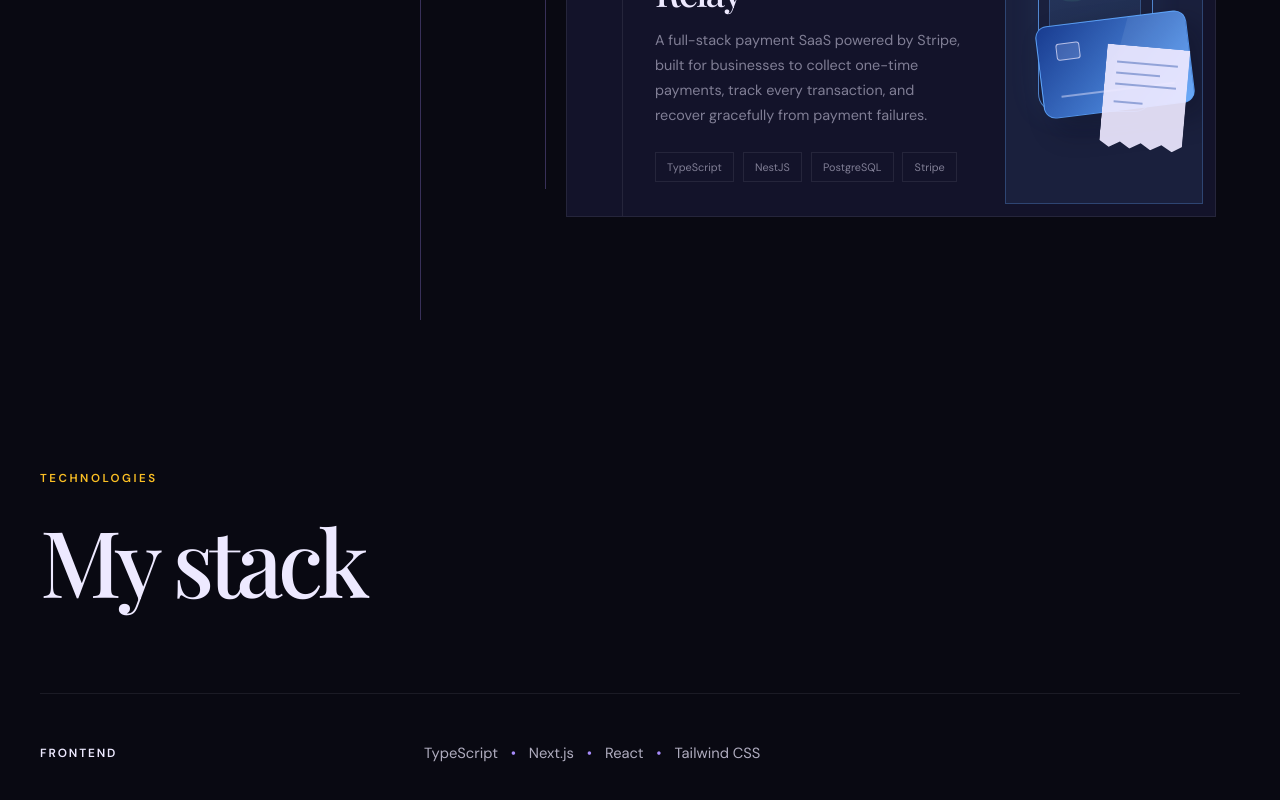
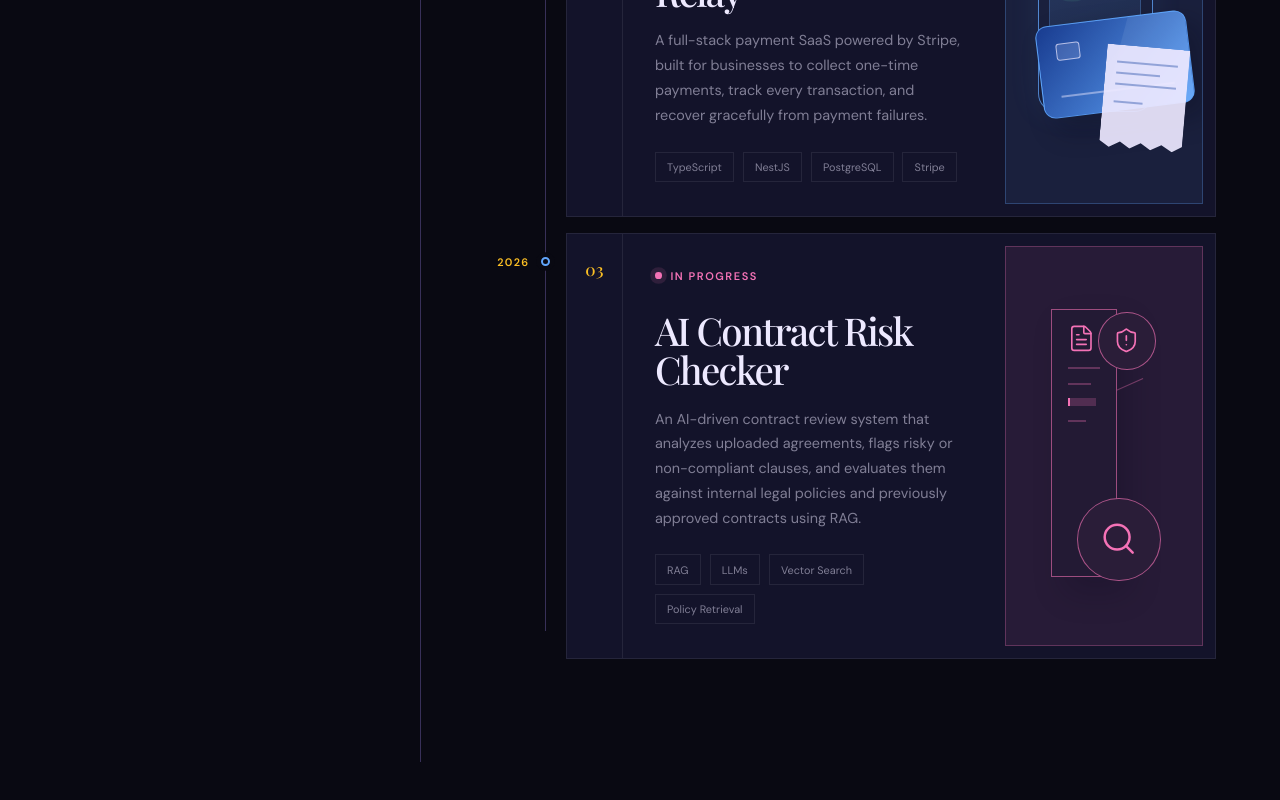
Before and after one commit to MohamedLamineTbal/Portfolio, a React (Vite) app: page / in a window 1280 px wide. Shown: the part 1732-2532 px from the top of the page. Built offline with nearby package versions, Linux system fonts and the light colour scheme.

Commit message:
Add AI contract risk checker project

```diff
--- a/src/App.css
+++ b/src/App.css
@@ -580,6 +580,21 @@
   color: var(--project-accent);
 }
 
+.project-status {
+  display: inline-flex;
+  align-items: center;
+  gap: 0.55rem;
+  color: var(--project-accent);
+}
+
+.project-status i {
+  width: 0.42rem;
+  aspect-ratio: 1;
+  border-radius: 50%;
+  background: currentColor;
+  box-shadow: 0 0 0 0.3rem color-mix(in srgb, currentColor 12%, transparent);
+}
+
 .external-arrow {
   display: inline-block;
   color: var(--project-accent);
@@ -688,7 +703,8 @@
 }
 
 .preview--payment .preview-frame,
-.preview--agent .preview-frame {
+.preview--agent .preview-frame,
+.preview--contract .preview-frame {
   inset: 0;
   overflow: visible;
   border: 0;
@@ -697,8 +713,103 @@
 .preview--payment .preview-frame::before,
 .preview--payment .preview-frame::after,
 .preview--agent .preview-frame::before,
-.preview--agent .preview-frame::after {
+.preview--agent .preview-frame::after,
+.preview--contract .preview-frame::before,
+.preview--contract .preview-frame::after {
   display: none;
+}
+
+.contract-visual {
+  position: absolute;
+  inset: clamp(1.2rem, 2.8vw, 2.2rem);
+}
+
+.contract-document {
+  position: absolute;
+  z-index: 2;
+  top: 8%;
+  left: 8%;
+  width: 52%;
+  height: 82%;
+  padding: 3.6rem 1rem 1rem;
+  border: 1px solid color-mix(in srgb, var(--project-accent) 58%, transparent);
+  background: color-mix(in srgb, var(--project-accent) 7%, var(--bg-card));
+  box-shadow: 0.8rem 1rem 2rem rgba(6, 8, 22, 0.18);
+}
+
+.contract-document svg {
+  position: absolute;
+  top: 0.9rem;
+  left: 0.9rem;
+  width: 1.8rem;
+  height: 1.8rem;
+  color: var(--project-accent);
+}
+
+.contract-document span {
+  display: block;
+  width: 100%;
+  height: 2px;
+  margin-bottom: 0.85rem;
+  background: color-mix(in srgb, var(--project-accent) 30%, transparent);
+}
+
+.contract-document span:nth-of-type(2) { width: 72%; }
+.contract-document span:nth-of-type(4) { width: 58%; }
+
+.contract-document .contract-risk-line {
+  width: 90%;
+  height: 0.48rem;
+  border-left: 2px solid var(--project-accent);
+  background: color-mix(in srgb, var(--project-accent) 22%, transparent);
+}
+
+.contract-search,
+.contract-policy {
+  position: absolute;
+  z-index: 3;
+  display: grid;
+  aspect-ratio: 1;
+  place-items: center;
+  border: 1px solid color-mix(in srgb, var(--project-accent) 64%, transparent);
+  border-radius: 50%;
+  color: var(--project-accent);
+  background: color-mix(in srgb, var(--project-accent) 10%, var(--bg-card));
+}
+
+.contract-search {
+  right: 5%;
+  bottom: 9%;
+  width: clamp(3.8rem, 7vw, 5.2rem);
+}
+
+.contract-policy {
+  top: 9%;
+  right: 9%;
+  width: clamp(2.7rem, 5vw, 3.6rem);
+}
+
+.contract-search svg { width: 46%; height: 46%; }
+.contract-policy svg { width: 48%; height: 48%; }
+
+.contract-connector {
+  position: absolute;
+  z-index: 1;
+  right: 19%;
+  width: 28%;
+  height: 1px;
+  background: color-mix(in srgb, var(--project-accent) 42%, transparent);
+  transform-origin: right center;
+}
+
+.contract-connector--one {
+  top: 29%;
+  transform: rotate(-24deg);
+}
+
+.contract-connector--two {
+  bottom: 29%;
+  transform: rotate(28deg);
 }
 
 .erp-map {
--- a/src/components/Projects.jsx
+++ b/src/components/Projects.jsx
@@ -1,7 +1,7 @@
 import { useRef, useState } from 'react'
 import { gsap } from 'gsap'
 import { useGSAP } from '@gsap/react'
-import { Cog } from 'lucide-react'
+import { Cog, FileText, Search, ShieldAlert } from 'lucide-react'
 import { portfolioData } from '../data/portfolioData.js'
 import AboutProjects from './AboutProjects.jsx'
 
@@ -9,7 +9,7 @@ function ProjectPreview({ type }) {
   return (
     <div className={`project-preview preview--${type}`} aria-hidden="true">
       <div className="preview-frame">
-        {type !== 'agent' && type !== 'payment' && (
+        {type !== 'agent' && type !== 'payment' && type !== 'contract' && (
           <span className="preview-kicker">
             {`SYSTEM / 0${type.length}`}
           </span>
@@ -47,6 +47,26 @@ function ProjectPreview({ type }) {
               <span />
               <span />
             </div>
+          </div>
+        )}
+
+        {type === 'contract' && (
+          <div className="contract-visual">
+            <div className="contract-document">
+              <FileText strokeWidth={1.35} />
+              <span />
+              <span />
+              <span className="contract-risk-line" />
+              <span />
+            </div>
+            <div className="contract-search">
+              <Search strokeWidth={1.6} />
+            </div>
+            <div className="contract-policy">
+              <ShieldAlert strokeWidth={1.5} />
+            </div>
+            <i className="contract-connector contract-connector--one" />
+            <i className="contract-connector contract-connector--two" />
           </div>
         )}
 
@@ -114,7 +134,7 @@ function ProjectPreview({ type }) {
           </div>
         )}
 
-        {type !== 'payment' && type !== 'agent' && (
+        {type !== 'payment' && type !== 'agent' && type !== 'contract' && (
           <span className="preview-index">{type.slice(0, 2).toUpperCase()}</span>
         )}
       </div>
@@ -191,6 +211,12 @@ function Projects() {
                 <div className="project-details">
                   <div className="project-meta">
                     <span className="project-meta-year">{project.year}</span>
+                    {project.status ? (
+                      <span className="project-status" aria-label={`Status: ${project.status}`}>
+                        <i aria-hidden="true" />
+                        {project.status}
+                      </span>
+                    ) : (
                       <a
                         href={project.link.url}
                         target="_blank"
@@ -200,6 +226,7 @@ function Projects() {
                         {project.link.label}
                         <span className="external-arrow" aria-hidden="true">↗</span>
                       </a>
+                    )}
                   </div>
                   <h3>{project.title}</h3>
                   <p>{project.description}</p>
--- a/src/data/portfolioData.js
+++ b/src/data/portfolioData.js
@@ -41,6 +41,16 @@ export const portfolioData = {
         url: 'https://github.com/MohamedLamineTbal/relay',
       },
     },
+    {
+      title: 'AI Contract Risk Checker',
+      year: '2026',
+      description:
+        'An AI-driven contract review system that analyzes uploaded agreements, flags risky or non-compliant clauses, and evaluates them against internal legal policies and previously approved contracts using RAG.',
+      technologies: ['RAG', 'LLMs', 'Vector Search', 'Policy Retrieval'],
+      accent: 'rose',
+      preview: 'contract',
+      status: 'In Progress',
+    },
   ],
   skills: [
     {
```
Lines whose indentation alone changed are shown as unchanged.
